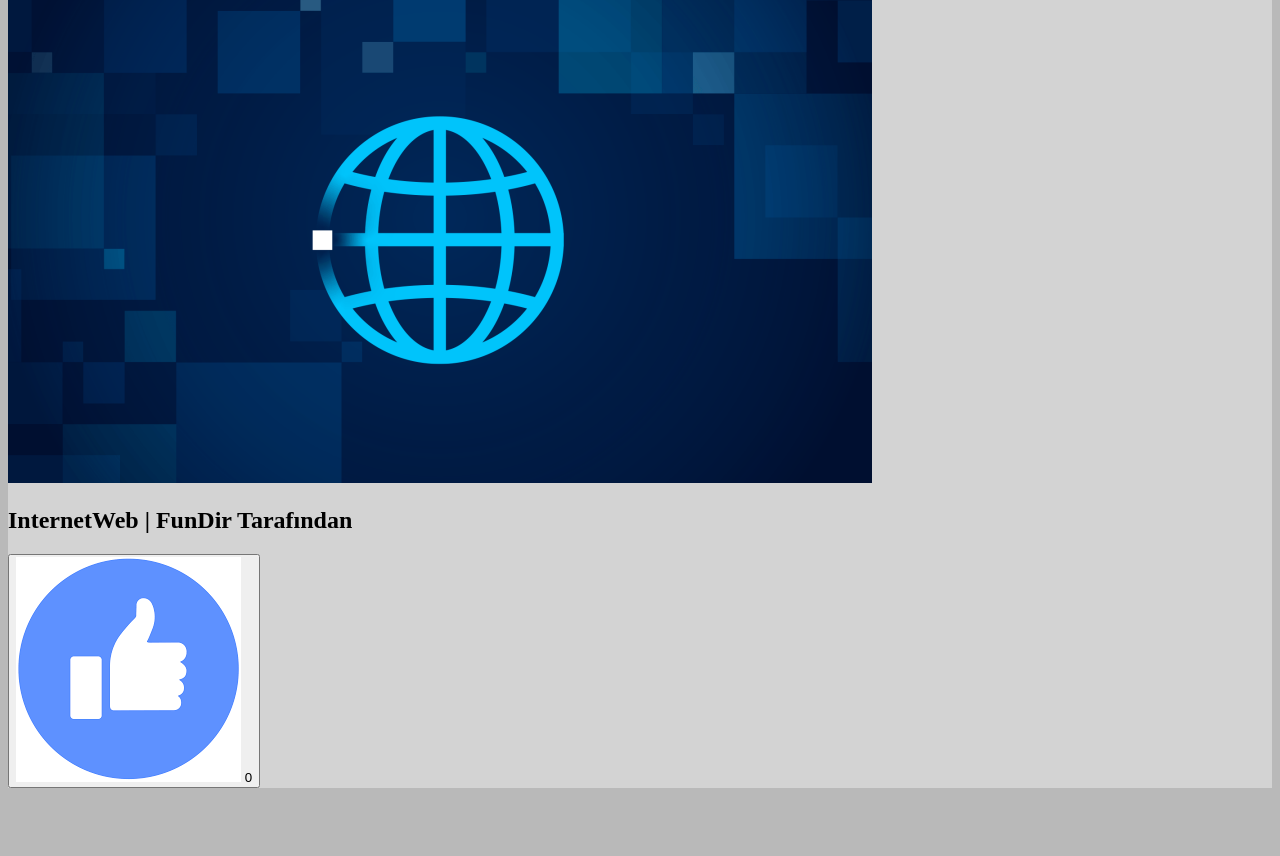
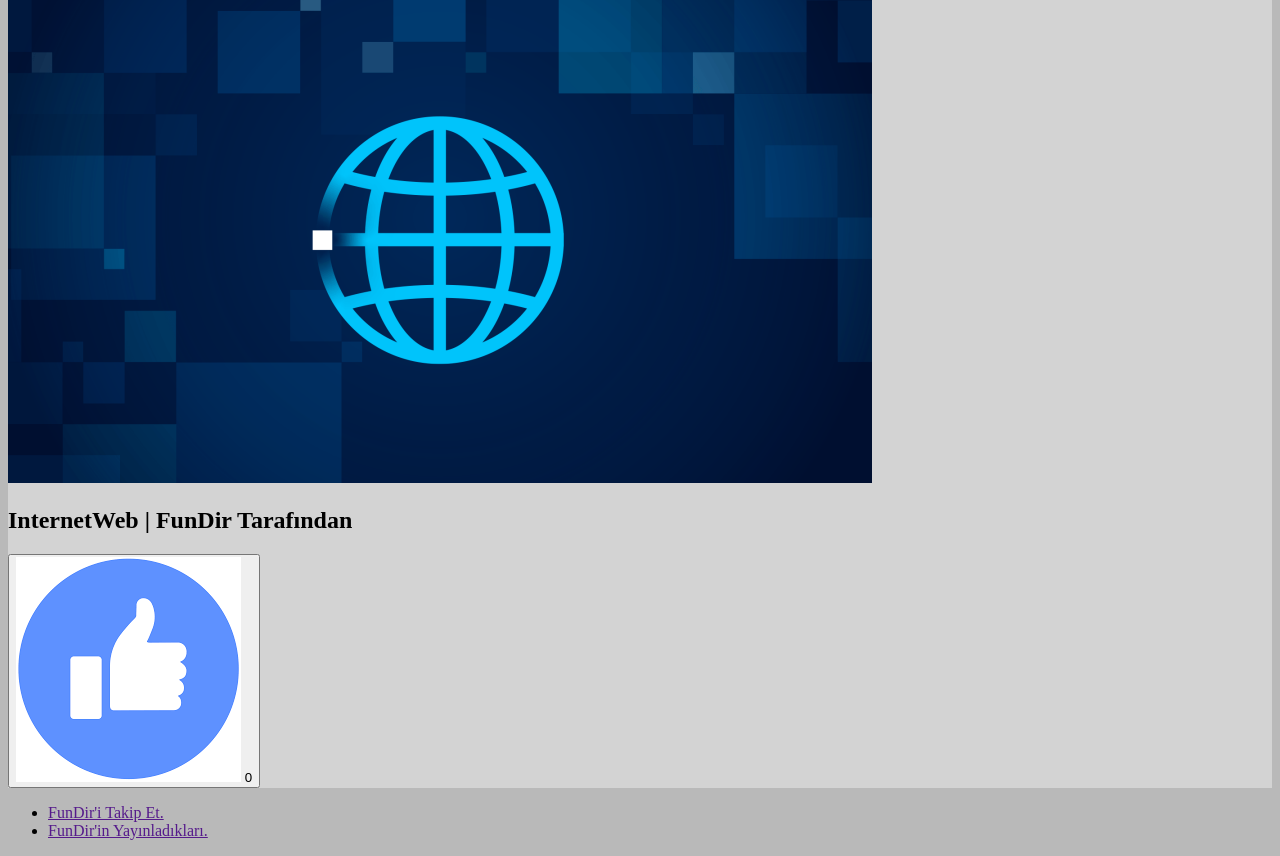
Before and after one commit to CivcivX/Worldly, a plain HTML site: page index.html in a window 1280 px wide. Shown: the part 53-909 px from the top of the page. Before the commit the page ends 857 px from the top, so only its background shows below. Drawn offline with Linux system fonts and the light colour scheme.

Commit message:
Update index.html

```diff
--- a/index.html
+++ b/index.html
@@ -17,6 +17,11 @@
             <span class="count"></span>
         </button>
     </div>
-    <div><dir></dir></div>
+    <div class="group">
+        <ul>
+            <li><a href="">FunDir'i Takip Et.</a></li>
+            <li><a href="">FunDir'in Yayınladıkları.</a></li>
+        </ul>
+    </div>
 </body>
 </html>
```
